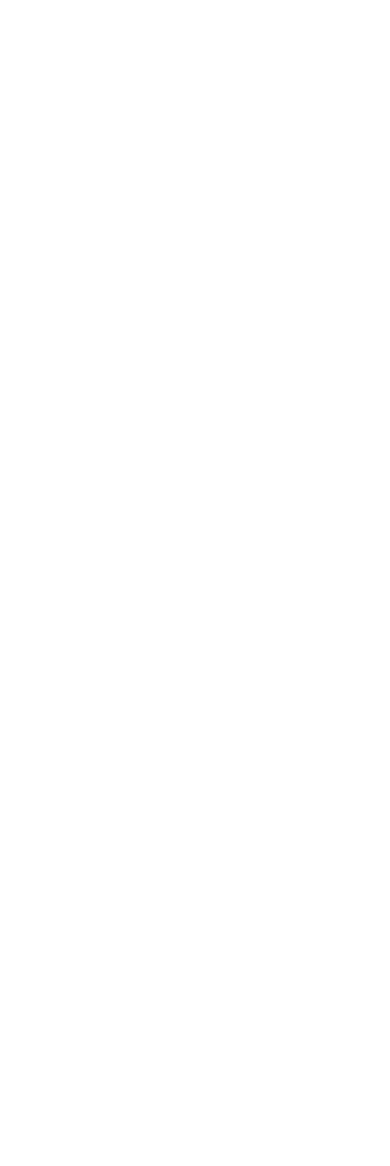
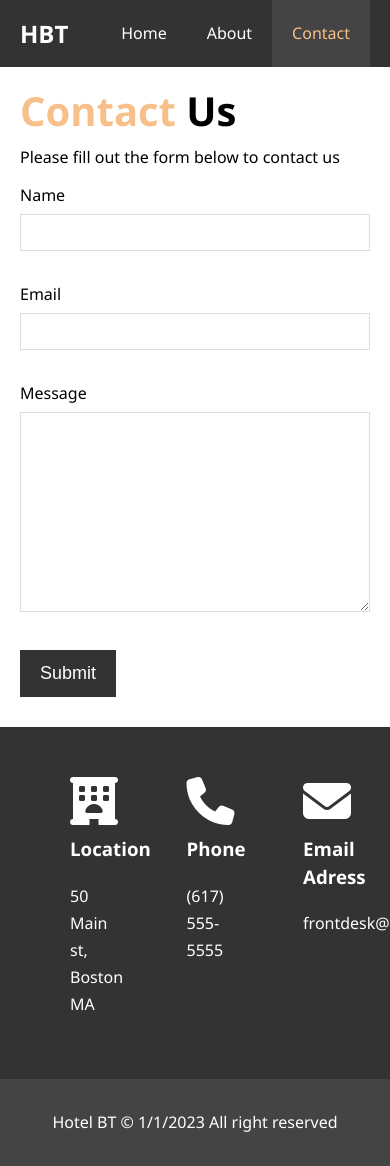
Before and after one commit to kaluczadzsi/hotel-website, a plain HTML site: page contact.html in a window 390 px wide. Before the commit the page ends 844 px from the top, so only its background shows below. Drawn offline with Linux system fonts and the light colour scheme.

Commit message:
Hotel Bt site is finished, but we need to make this responsive

```diff
--- a/contact.html
+++ b/contact.html
@@ -0,0 +1,87 @@
+<!DOCTYPE html>
+<html lang="en">
+  <head>
+    <meta charset="UTF-8" />
+    <meta http-equiv="X-UA-Compatible" content="IE=edge" />
+    <meta name="viewport" content="width=device-width, initial-scale=1.0" />
+    <meta
+      name="description"
+      content="Welcome to the most extraordinary hotel in Boston Massachusetts"
+    />
+    <meta name="keywords" content="hotel,boston hotel, new england hotel" />
+    <link
+      rel="stylesheet"
+      href="https://cdnjs.cloudflare.com/ajax/libs/font-awesome/6.2.1/css/all.min.css"
+    />
+    <link rel="stylesheet" href="css/style.css" />
+    <title>Hotel BT | Contact</title>
+  </head>
+  <body>
+    <header>
+      <nav id="navbar">
+        <div class="container">
+          <h1 class="logo">
+            <a href="index.html">HBT</a>
+          </h1>
+          <ul>
+            <li><a href="index.html">Home</a></li>
+            <li><a href="about.html">About</a></li>
+            <li><a class="current" href="contact.html">Contact</a></li>
+          </ul>
+        </div>
+      </nav>
+    </header>
+
+    <section id="contact-form" class="py-3">
+      <div class="container">
+        <h2 class="l-heading"><span class="text-primary">Contact</span> Us</h2>
+        <p>Please fill out the form below to contact us</p>
+        <form action="process.php">
+          <div class="form-group">
+            <label for="name">Name</label>
+            <input type="text" name="name" id="name" />
+          </div>
+          <div class="form-group">
+            <label for="email">Email</label>
+            <input type="email" name="email" id="email" />
+          </div>
+          <div class="form-group">
+            <label for="message">Message</label>
+            <textarea name="message" id="message"></textarea>
+          </div>
+          <button type="submit" class="btn">Submit</button>
+        </form>
+      </div>
+    </section>
+
+    <section id="contact-info" class="bg-dark">
+      <div class="container">
+        <div class="box">
+          <i class="fa-solid fa-hotel fa-3x"></i>
+          <h3>Location</h3>
+          <p>50 Main st, Boston MA</p>
+        </div>
+        <div class="box">
+          <i class="fa-solid fa-phone fa-3x"></i>
+          <h3>Phone</h3>
+          <p>(617) 555-5555</p>
+        </div>
+        <div class="box">
+          <i class="fa-solid fa-envelope fa-3x"></i>
+          <h3>Email Adress</h3>
+          <p>frontdesk@hotelbt.com</p>
+        </div>
+      </div>
+    </section>
+
+    <footer id="main-footer">
+      <p>
+        Hotel BT &copy;
+        <script>
+          document.write(new Date().toLocaleDateString());
+        </script>
+        All right reserved
+      </p>
+    </footer>
+  </body>
+</html>
--- a/css/style.css
+++ b/css/style.css
@@ -247,6 +247,31 @@ p {
   opacity: 0.9;
 }
 
+/* Contact Form */
+#contact-form .form-group {
+  margin-bottom: 30px;
+}
+#contact-form label {
+  display: block;
+  margin-bottom: 5px;
+}
+
+#contact-form input,
+#contact-form textarea {
+  width: 100%;
+  padding: 10px;
+  border: 1px #ddd solid;
+}
+
+#contact-form textarea {
+  height: 200px;
+}
+
+#contact-form input:focus,
+#contact-form textarea:focus {
+  outline: none;
+  border: #f7c08a 1px solid;
+}
 /* Footer */
 #main-footer {
   text-align: center;
```
